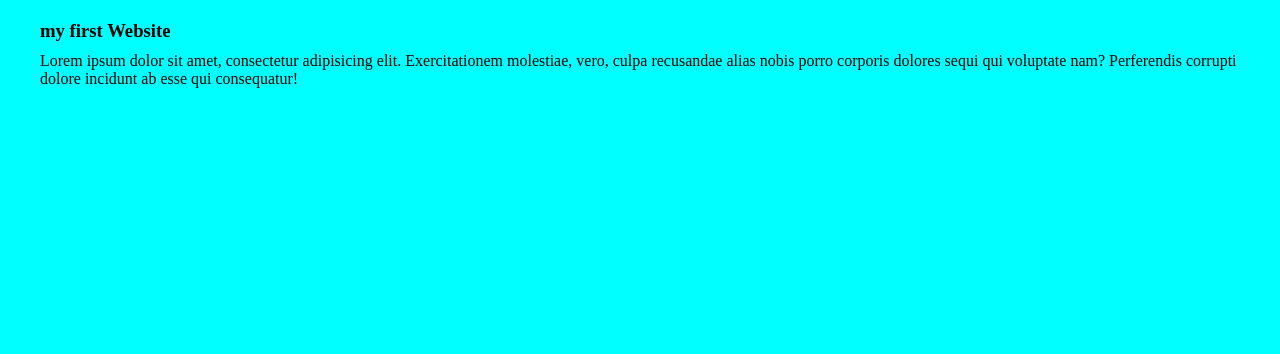
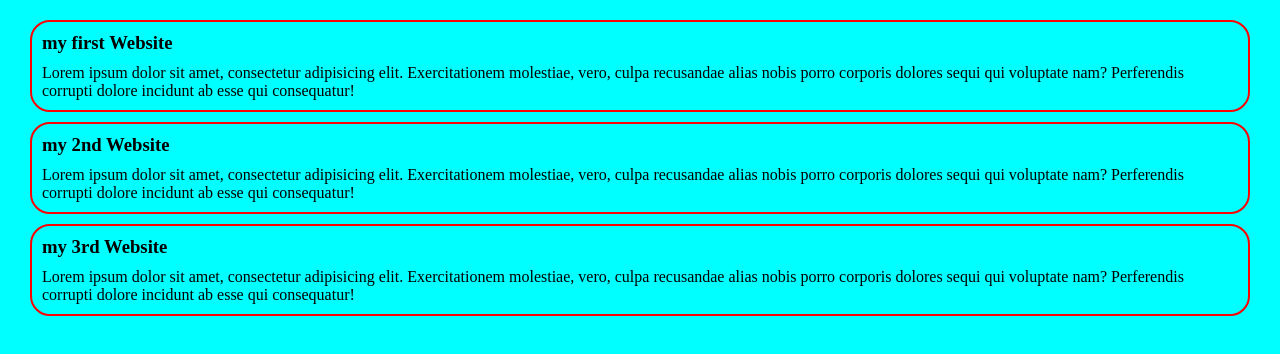
Before and after one commit to SaadTK/my-simple-website, a plain HTML site: page index.html in a window 1280 px wide. Drawn offline with Linux system fonts and the light colour scheme.

Commit message:
added 2nd and 3rd blog

```diff
--- a/index.html
+++ b/index.html
@@ -16,5 +16,23 @@
         qui consequatur!
       </p>
     </div>
+    <div>
+      <h3>my 2nd Website</h3>
+      <p>
+        Lorem ipsum dolor sit amet, consectetur adipisicing elit. Exercitationem
+        molestiae, vero, culpa recusandae alias nobis porro corporis dolores
+        sequi qui voluptate nam? Perferendis corrupti dolore incidunt ab esse
+        qui consequatur!
+      </p>
+    </div>
+    <div>
+      <h3>my 3rd Website</h3>
+      <p>
+        Lorem ipsum dolor sit amet, consectetur adipisicing elit. Exercitationem
+        molestiae, vero, culpa recusandae alias nobis porro corporis dolores
+        sequi qui voluptate nam? Perferendis corrupti dolore incidunt ab esse
+        qui consequatur!
+      </p>
+    </div>
   </body>
 </html>
--- a/styles/styles.css
+++ b/styles/styles.css
@@ -2,3 +2,7 @@
     margin: 10px;
     background-color: aqua;
 }
+div{
+    border: 2px solid red;
+    border-radius: 20px;
+}
```
